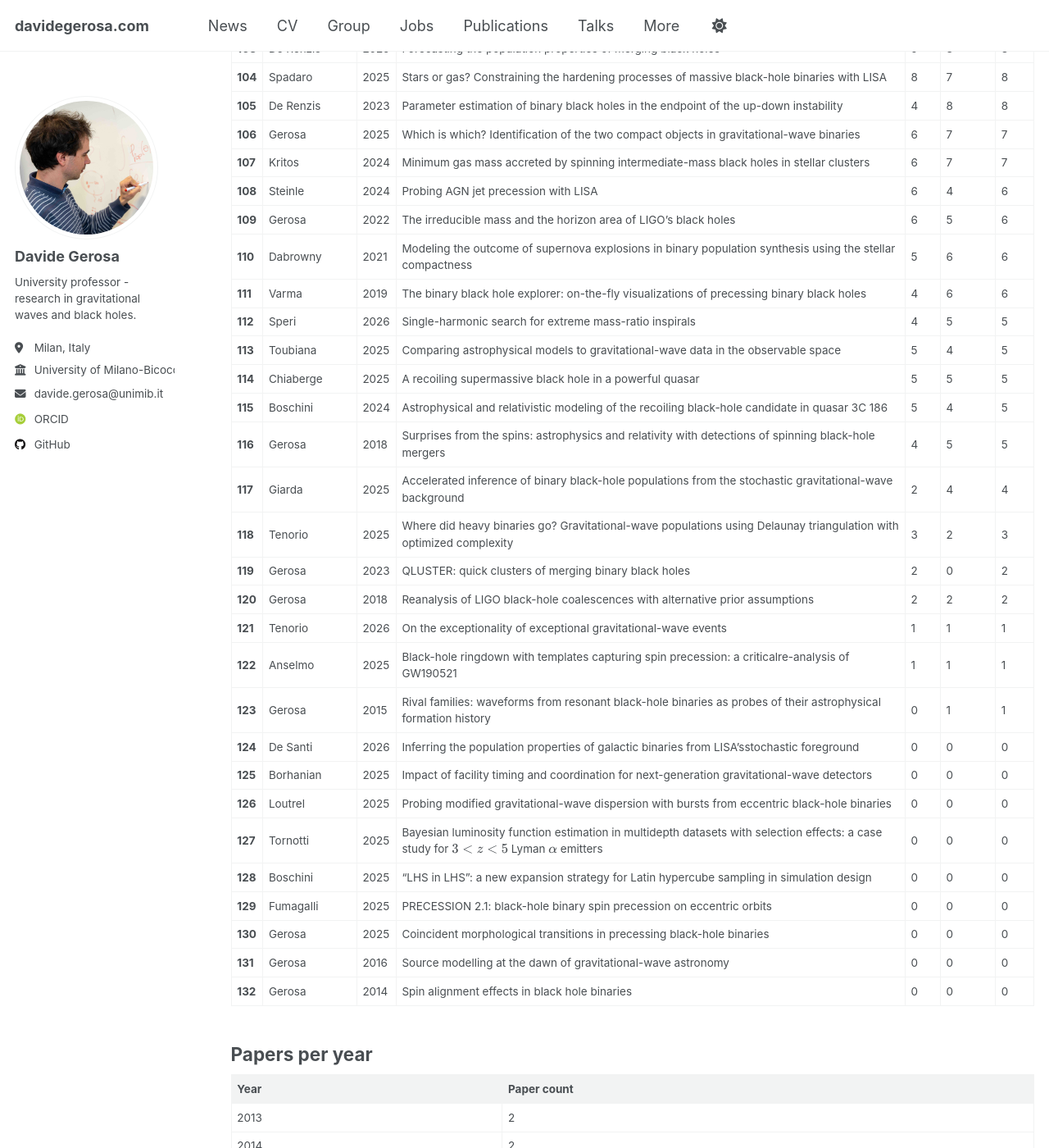
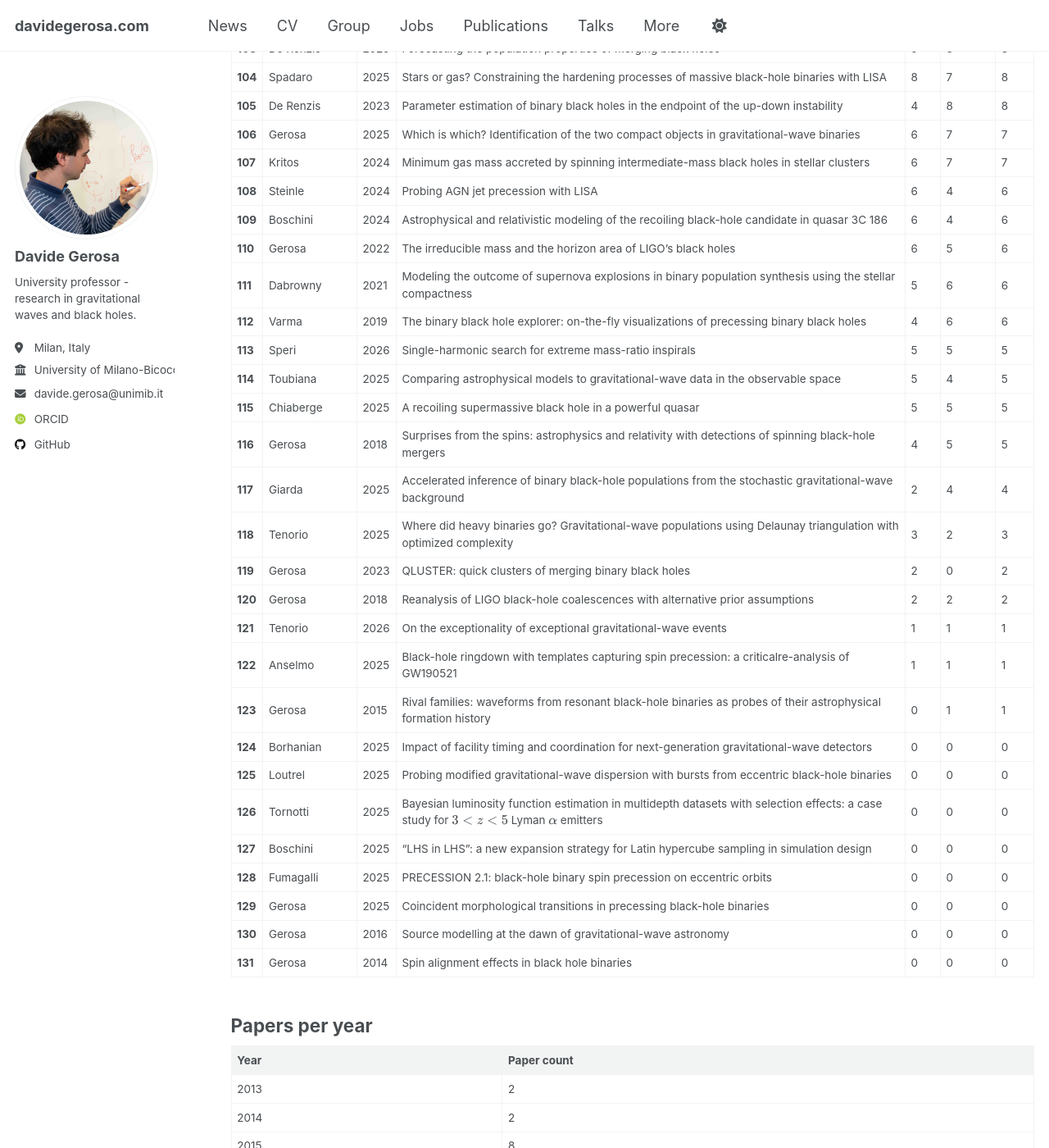
Before and after one commit to dgerosa/website, a Jekyll site: the page built from _pages/citations.md, in a window 1280 px wide and 1400 px high, scrolled down 4680 px. Shown: the whole window at 82% size. Built offline with Jekyll 4.4.1, drawn with Linux system fonts in a browser that asks for light colours; some web fonts are replaced; some of the changed text lies outside the part shown.

Commit message:
Website update from workflow

```diff
--- a/_pages/_citations.md
+++ b/_pages/_citations.md
@@ -117,13 +117,13 @@
 | **106** | Gerosa | 2025 | Which is which? Identification of the two compact objects in gravitational-wave binaries | 6 | 7 | 7 |
 | **107** | Kritos | 2024 | Minimum gas mass accreted by spinning intermediate-mass black holes in stellar clusters | 6 | 7 | 7 |
 | **108** | Steinle | 2024 | Probing AGN jet precession with LISA | 6 | 4 | 6 |
-| **109** | Gerosa | 2022 | The irreducible mass and the horizon area of LIGO's black holes | 6 | 5 | 6 |
-| **110** | Dabrowny | 2021 | Modeling the outcome of supernova explosions in binary population synthesis using the stellar compactness | 5 | 6 | 6 |
-| **111** | Varma | 2019 | The binary black hole explorer: on-the-fly visualizations of precessing binary black holes | 4 | 6 | 6 |
-| **112** | Speri | 2026 | Single-harmonic search for extreme mass-ratio inspirals | 4 | 5 | 5 |
-| **113** | Toubiana | 2025 | Comparing astrophysical models to gravitational-wave data in the observable space | 5 | 4 | 5 |
-| **114** | Chiaberge | 2025 | A recoiling supermassive black hole in a powerful quasar | 5 | 5 | 5 |
-| **115** | Boschini | 2024 | Astrophysical and relativistic modeling of the recoiling black-hole candidate in quasar 3C 186 | 5 | 4 | 5 |
+| **109** | Boschini | 2024 | Astrophysical and relativistic modeling of the recoiling black-hole candidate in quasar 3C 186 | 6 | 4 | 6 |
+| **110** | Gerosa | 2022 | The irreducible mass and the horizon area of LIGO's black holes | 6 | 5 | 6 |
+| **111** | Dabrowny | 2021 | Modeling the outcome of supernova explosions in binary population synthesis using the stellar compactness | 5 | 6 | 6 |
+| **112** | Varma | 2019 | The binary black hole explorer: on-the-fly visualizations of precessing binary black holes | 4 | 6 | 6 |
+| **113** | Speri | 2026 | Single-harmonic search for extreme mass-ratio inspirals | 5 | 5 | 5 |
+| **114** | Toubiana | 2025 | Comparing astrophysical models to gravitational-wave data in the observable space | 5 | 4 | 5 |
+| **115** | Chiaberge | 2025 | A recoiling supermassive black hole in a powerful quasar | 5 | 5 | 5 |
 | **116** | Gerosa | 2018 | Surprises from the spins: astrophysics and relativity with detections of spinning black-hole mergers | 4 | 5 | 5 |
 | **117** | Giarda | 2025 | Accelerated inference of binary black-hole populations from the stochastic gravitational-wave background | 2 | 4 | 4 |
 | **118** | Tenorio | 2025 | Where did heavy binaries go? Gravitational-wave populations using Delaunay triangulation with optimized complexity | 3 | 2 | 3 |
@@ -132,15 +132,14 @@
 | **121** | Tenorio | 2026 | On the exceptionality of exceptional gravitational-wave events | 1 | 1 | 1 |
 | **122** | Anselmo | 2025 | Black-hole ringdown with templates capturing spin precession: a criticalre-analysis of GW190521 | 1 | 1 | 1 |
 | **123** | Gerosa | 2015 | Rival families: waveforms from resonant black-hole binaries as probes of their astrophysical formation history | 0 | 1 | 1 |
-| **124** | De Santi | 2026 | Inferring the population properties of galactic binaries from LISA'sstochastic foreground | 0 | 0 | 0 |
-| **125** | Borhanian | 2025 | Impact of facility timing and coordination for next-generation gravitational-wave detectors | 0 | 0 | 0 |
-| **126** | Loutrel | 2025 | Probing modified gravitational-wave dispersion with bursts from eccentric black-hole binaries | 0 | 0 | 0 |
-| **127** | Tornotti | 2025 | Bayesian luminosity function estimation in multidepth datasets with selection effects: a case study for $$3<z<5$$ Lyman $$\alpha$$ emitters | 0 | 0 | 0 |
-| **128** | Boschini | 2025 | “LHS in LHS”: a new expansion strategy for Latin hypercube sampling in simulation design | 0 | 0 | 0 |
-| **129** | Fumagalli | 2025 | PRECESSION 2.1: black-hole binary spin precession on eccentric orbits | 0 | 0 | 0 |
-| **130** | Gerosa | 2025 | Coincident morphological transitions in precessing black-hole binaries | 0 | 0 | 0 |
-| **131** | Gerosa | 2016 | Source modelling at the dawn of gravitational-wave astronomy | 0 | 0 | 0 |
-| **132** | Gerosa | 2014 | Spin alignment effects in black hole binaries | 0 | 0 | 0 |
+| **124** | Borhanian | 2025 | Impact of facility timing and coordination for next-generation gravitational-wave detectors | 0 | 0 | 0 |
+| **125** | Loutrel | 2025 | Probing modified gravitational-wave dispersion with bursts from eccentric black-hole binaries | 0 | 0 | 0 |
+| **126** | Tornotti | 2025 | Bayesian luminosity function estimation in multidepth datasets with selection effects: a case study for $$3<z<5$$ Lyman $$\alpha$$ emitters | 0 | 0 | 0 |
+| **127** | Boschini | 2025 | “LHS in LHS”: a new expansion strategy for Latin hypercube sampling in simulation design | 0 | 0 | 0 |
+| **128** | Fumagalli | 2025 | PRECESSION 2.1: black-hole binary spin precession on eccentric orbits | 0 | 0 | 0 |
+| **129** | Gerosa | 2025 | Coincident morphological transitions in precessing black-hole binaries | 0 | 0 | 0 |
+| **130** | Gerosa | 2016 | Source modelling at the dawn of gravitational-wave astronomy | 0 | 0 | 0 |
+| **131** | Gerosa | 2014 | Spin alignment effects in black hole binaries | 0 | 0 | 0 |
 
 ## Papers per year
 
```
Also changed, not shown: other parts of _pages/_citations.md (+18 -18 lines), _pages/_group.md (+1 -1 lines), _pages/_publications.md (+2 -7 lines), _pages/_talks.md (+1 -1 lines).
